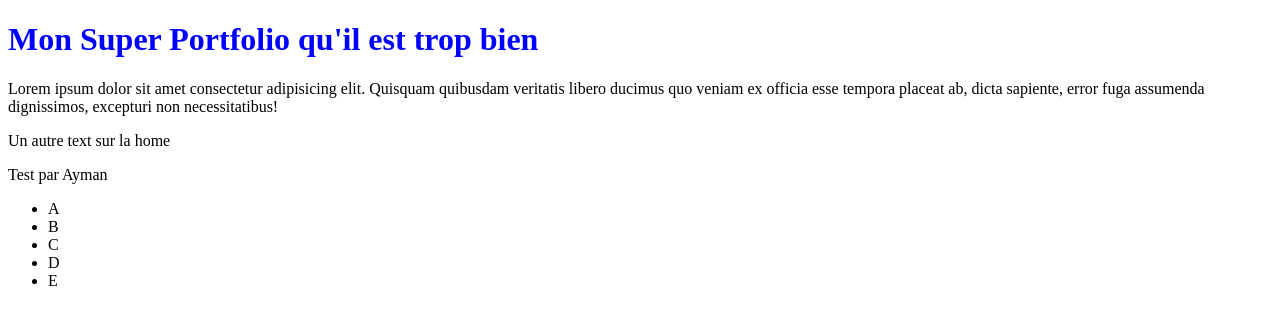
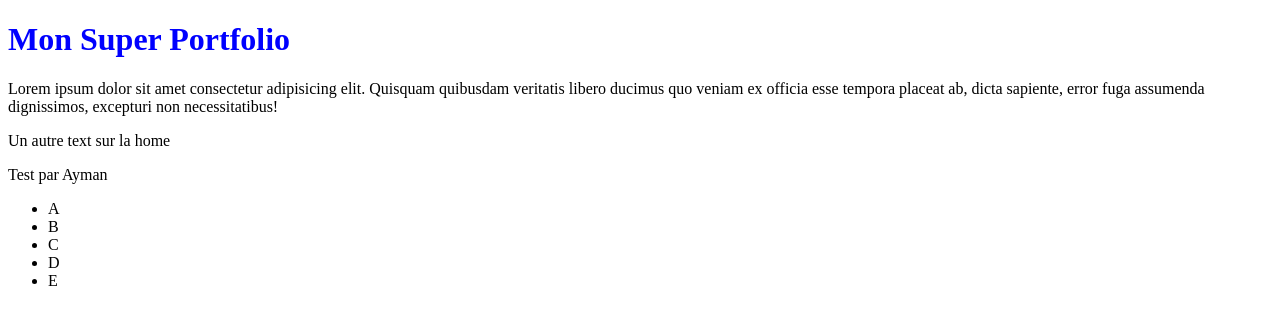
Before and after one commit to brunosimon/esin-e1-p2025-portfolio, a plain HTML site: page index.html in a window 1280 px wide. Drawn offline with Linux system fonts and the light colour scheme.

Commit message:
Home > Update title

```diff
--- a/index.html
+++ b/index.html
@@ -8,7 +8,7 @@
     <link rel="stylesheet" href="style.css">
 </head>
 <body>
-    <h1>Mon Super Portfolio qu'il est trop bien</h1>
+    <h1>Mon Super Portfolio</h1>
     <p>Lorem ipsum dolor sit amet consectetur adipisicing elit. Quisquam quibusdam veritatis libero ducimus quo veniam ex officia esse tempora placeat ab, dicta sapiente, error fuga assumenda dignissimos, excepturi non necessitatibus!</p>
     <p>Un autre text sur la home</p>
     <p>Test par Ayman</p>
```
Also changed, not shown: 1 other file.
